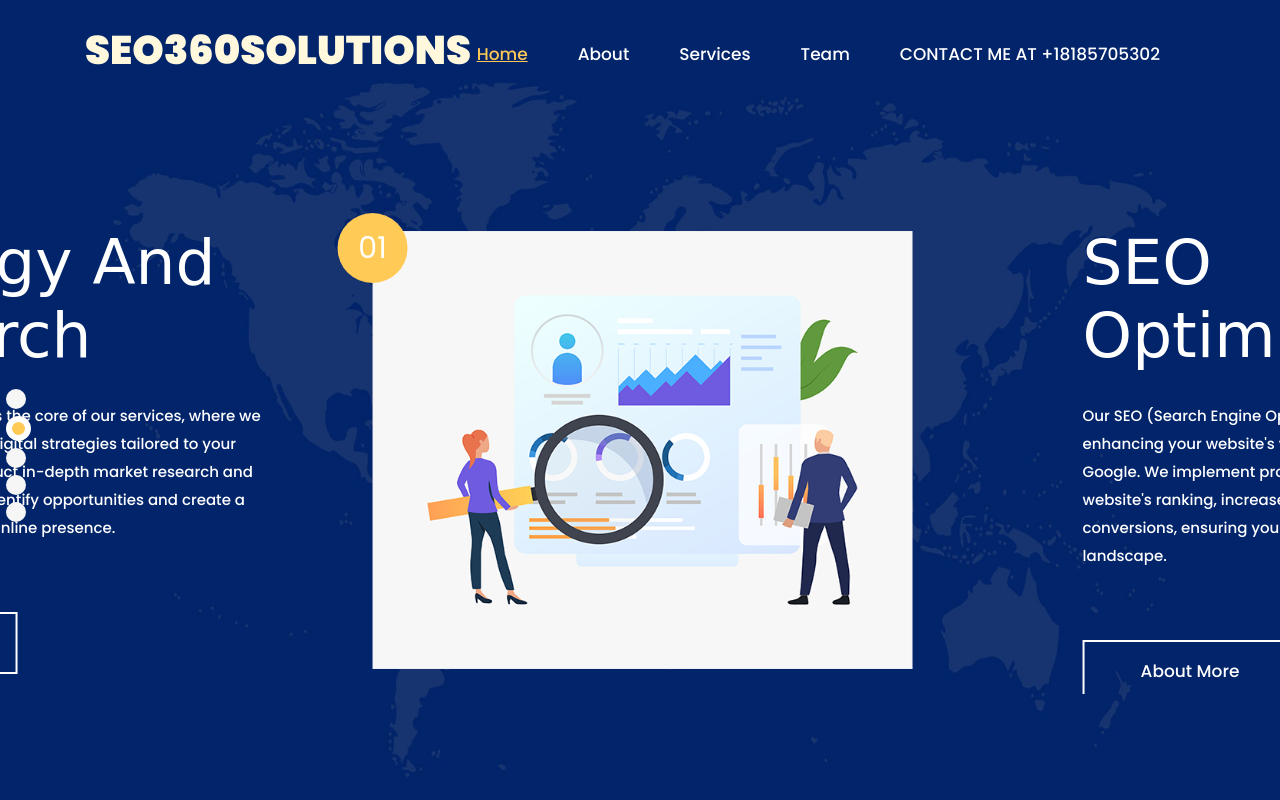
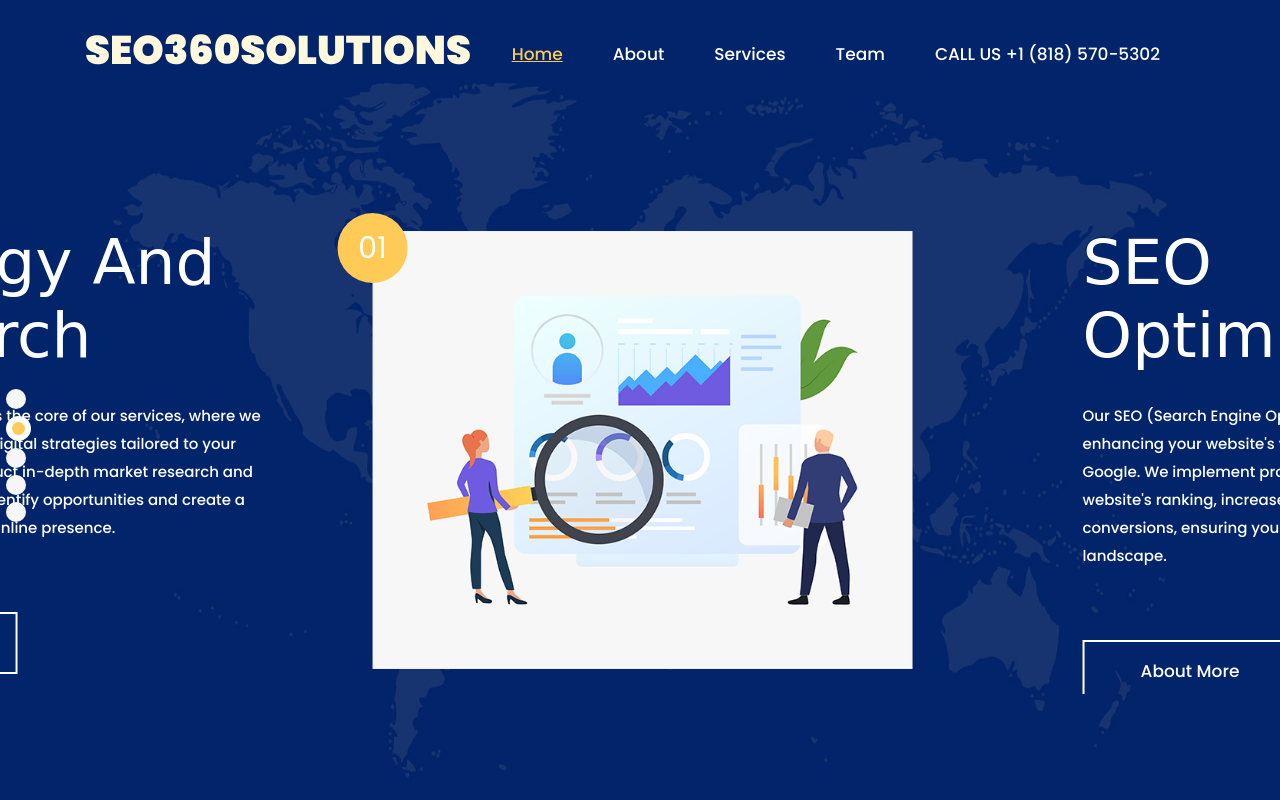
Before and after one commit to rahulmanna1/aws8, a plain HTML site: page index.html in a window 1280 px wide. Shown: the top 800 px of the page. Drawn offline with nearby package versions, Linux system fonts and the light colour scheme; a web font is replaced by a local one.

Commit message:
Update index.html

```diff
--- a/index.html
+++ b/index.html
@@ -71,7 +71,7 @@
                                  <a class="nav-link" href="#team">Team</a>
                               </li>
                               <li class="nav-item">
-                                 <a class="nav-link" href="#contact">CONTACT ME AT +18185705302</a>
+                                 <a class="nav-link" href="#contact">CALL US +1 (818) 570-5302</a>
                               </li>
                            </ul>
                         </div>
```
